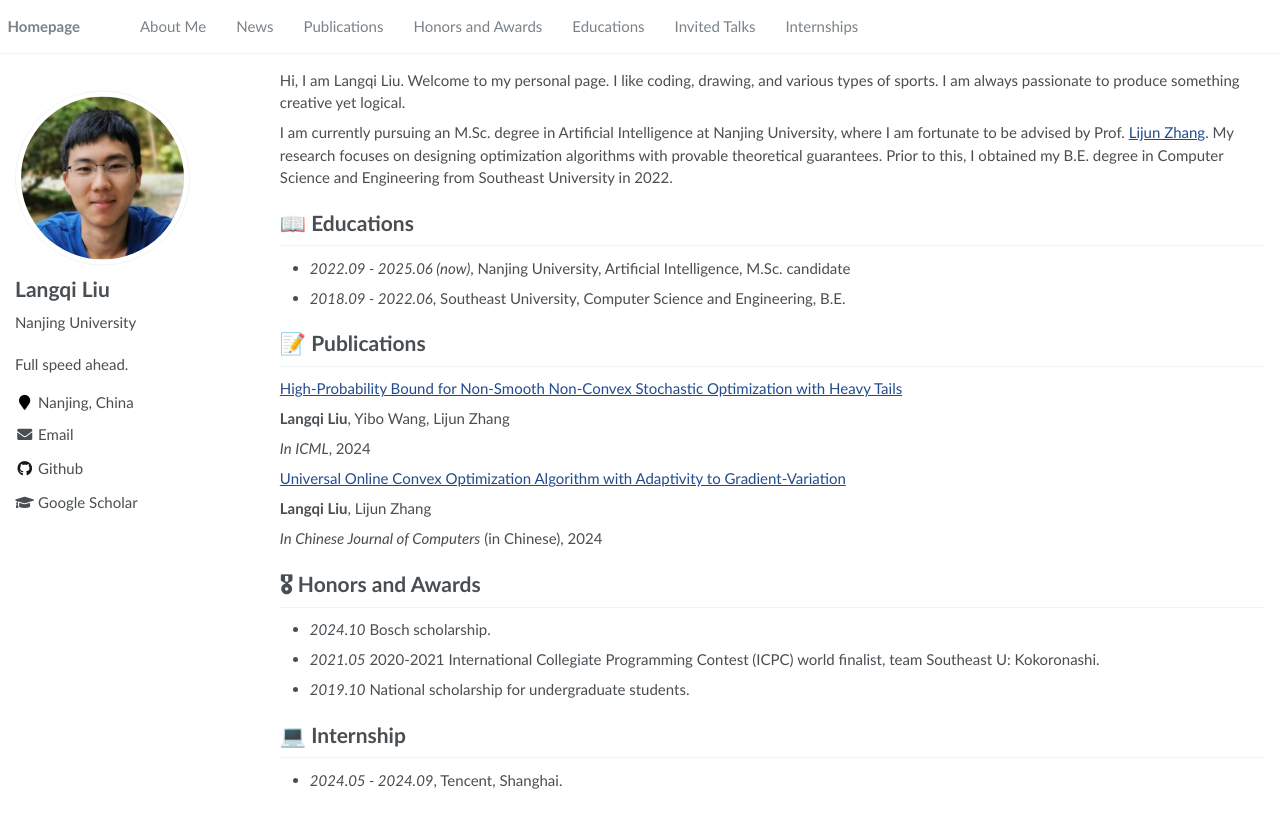
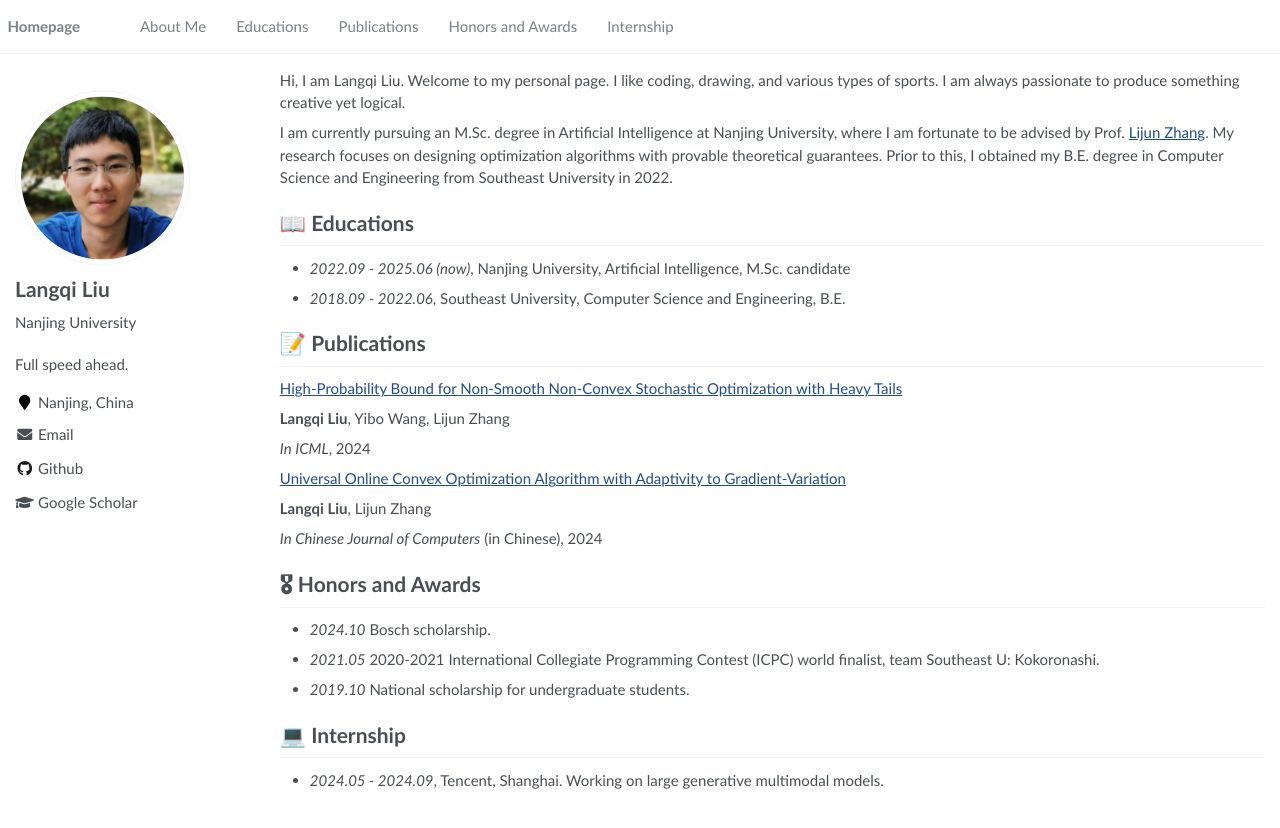
Before and after one commit to LiuRunky/LiuRunky.github.io, a Jekyll site: the page built from _pages/about.md, in a window 1280 px wide. Shown: the top 828 px of the page. Built offline with Jekyll 4.4.1, drawn with Linux system fonts in a browser that asks for light colours.

Commit message:
Update files

```diff
--- a/_data/navigation.yml
+++ b/_data/navigation.yml
@@ -3,8 +3,8 @@ main:
   - title: "About Me"
     url: "/#about-me"
 
-  - title: "News"
-    url: "/#-news"
+  - title: "Educations"
+    url: "/#-educations"
 
   - title: "Publications"
     url: "/#-publications"
@@ -12,11 +12,5 @@ main:
   - title: "Honors and Awards"
     url: "/#-honors-and-awards"
 
-  - title: "Educations"
-    url: "/#-educations"
-
-  - title: "Invited Talks"
-    url: "/#-invited-talks"
-
-  - title: "Internships"
-    url: "/#-internships"
+  - title: "Internship"
+    url: "/#-internship"
--- a/_pages/about.md
+++ b/_pages/about.md
@@ -80,4 +80,4 @@ Prior to this, I obtained my B.E. degree in Computer Science and Engineering fro
 - *2019.10* National scholarship for undergraduate students.
 
 # 💻 Internship
-- *2024.05 - 2024.09*, Tencent, Shanghai.
+- *2024.05 - 2024.09*, Tencent, Shanghai. Working on large generative multimodal models.
```
